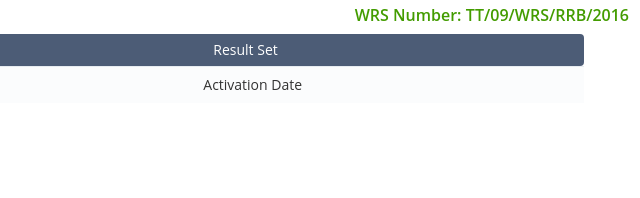
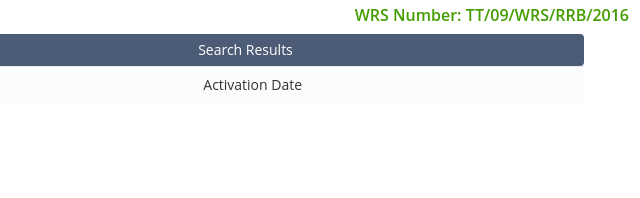
Before and after one commit to icubix/GGB, a website: page app/index.html at #/check in a window 1280 px wide. Shown: the part 419-617 px from the top of the page, 139-779 px from the left. Drawn offline with Linux system fonts and the light colour scheme; files whose address does not match are found by name.

Commit message:
modified files

```diff
--- a/app/views/check.html
+++ b/app/views/check.html
@@ -43,7 +43,7 @@
                                 <div class="col-md-12">
                                     <div class="col-md-12">
                                         <div class="sereslt">
-                                            <button type="button" class="btn center-block">Result Set</button>
+                                            <button type="button" class="btn center-block">Search Results</button>
                                         </div>
                                     </div>
                                 </div>
```
